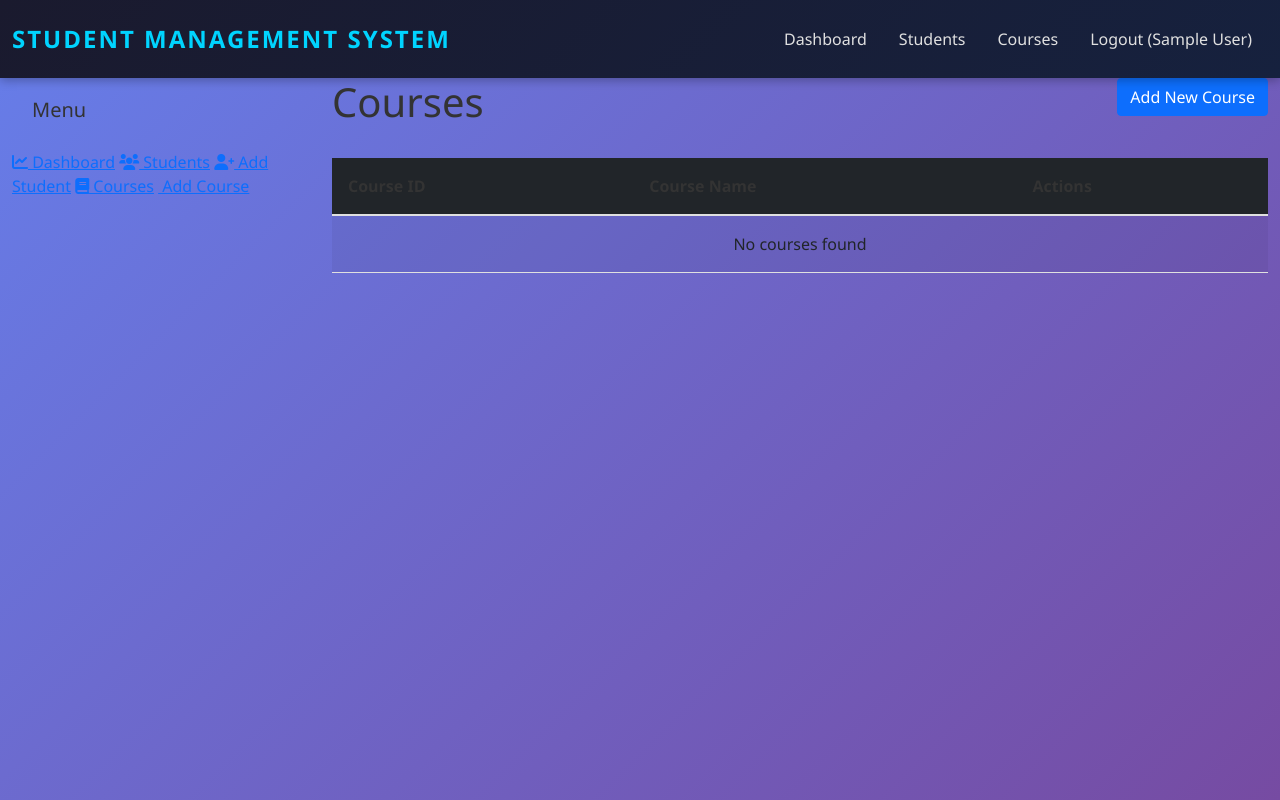
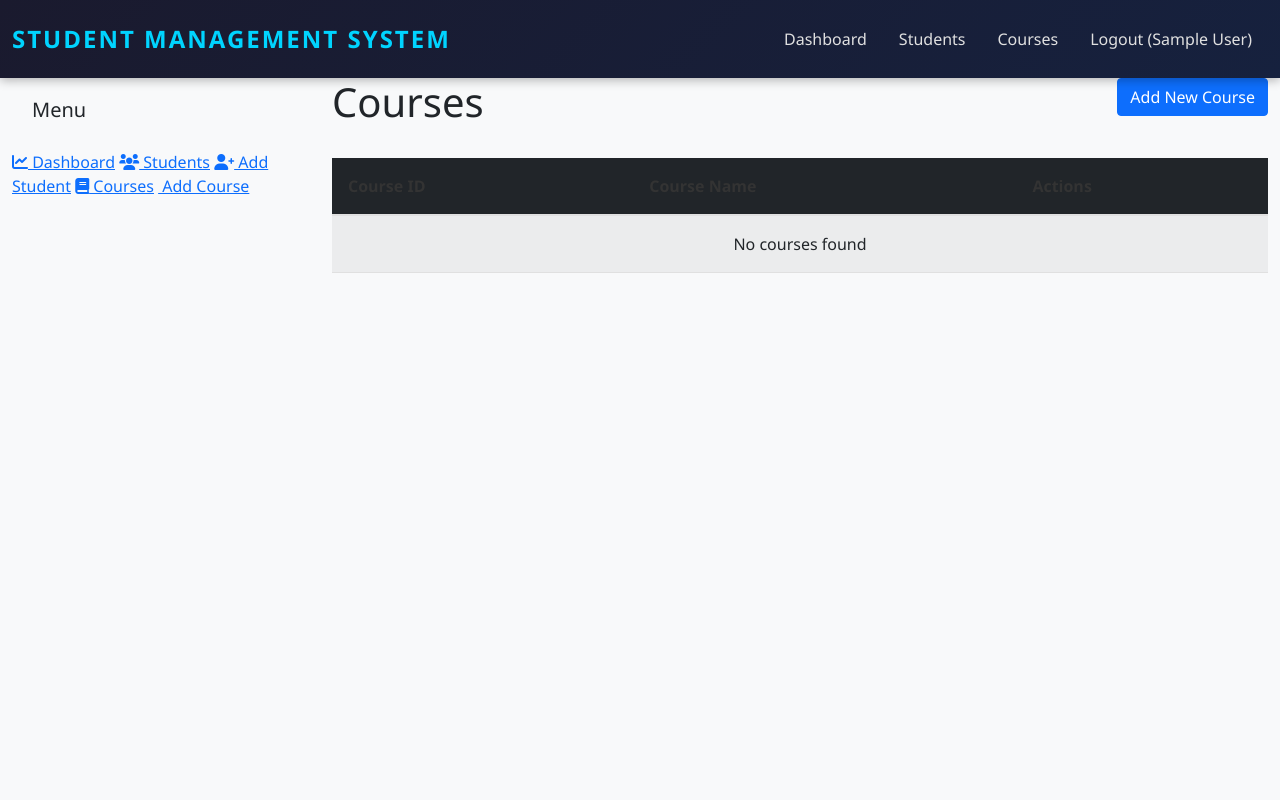
Before and after one commit to Rasaghnya/Student-Managent-System, a Flask app: page /courses in a window 1280 px wide. Run offline with Flask 3, Linux system fonts and the light colour scheme; the visitor is signed in with stand-in values (Sample User, id 1); data that the repository does not hold is empty.

Commit message:
Update body background and text color
Changed body background color and text color for better readability.

```diff
--- a/static/css/style.css
+++ b/static/css/style.css
@@ -5,13 +5,14 @@
     padding: 0;
     box-sizing: border-box;
 }
-
 body {
     font-family: 'Segoe UI', Tahoma, Geneva, Verdana, sans-serif;
-    background: linear-gradient(135deg, #667eea 0%, #764ba2 100%);
+    background: #f8f9fa;   /* light gray / white */
     min-height: 100vh;
-    color: #333;
+    color: #212529;
 }
+
+
 
 html {
     scroll-behavior: smooth;
```
